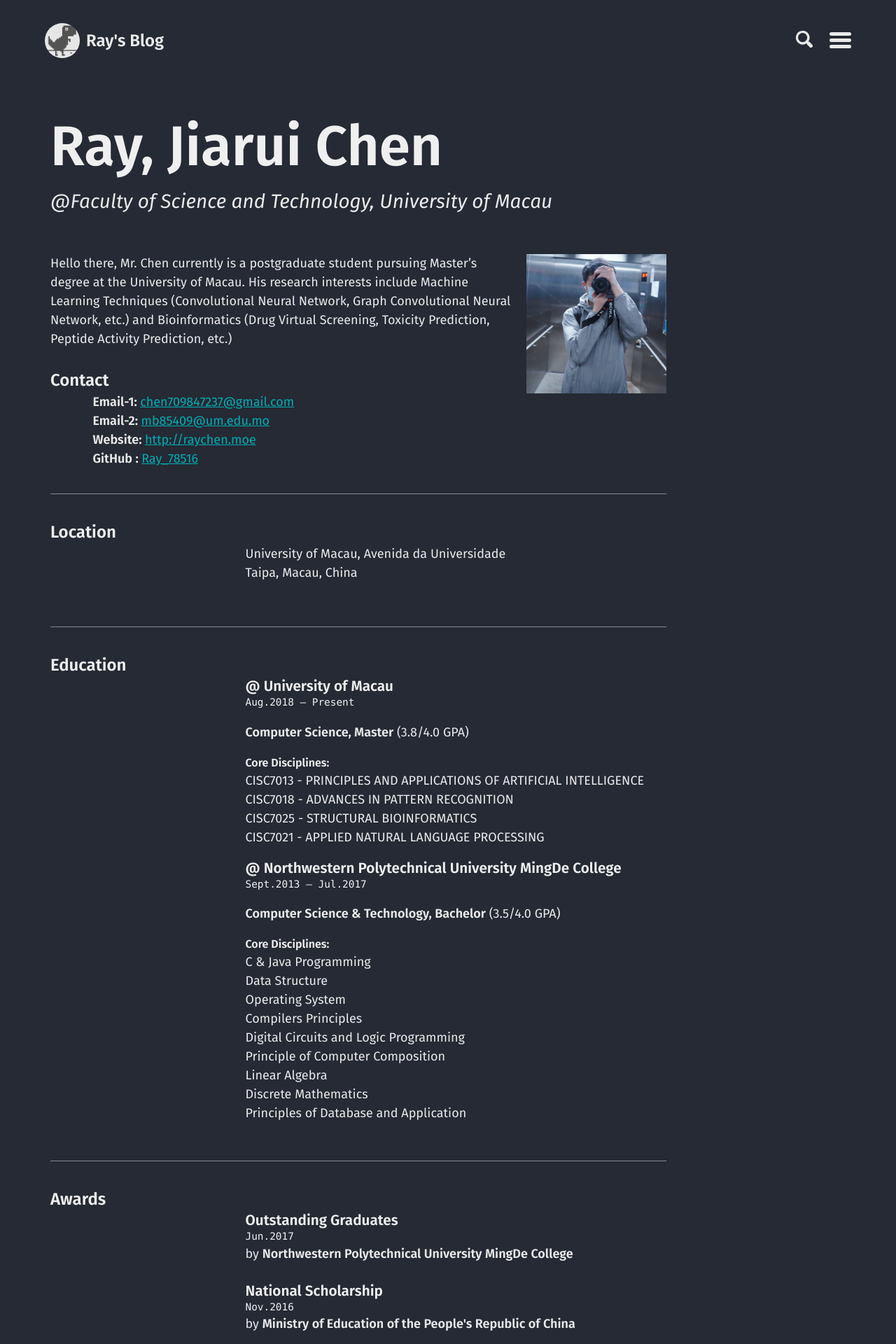
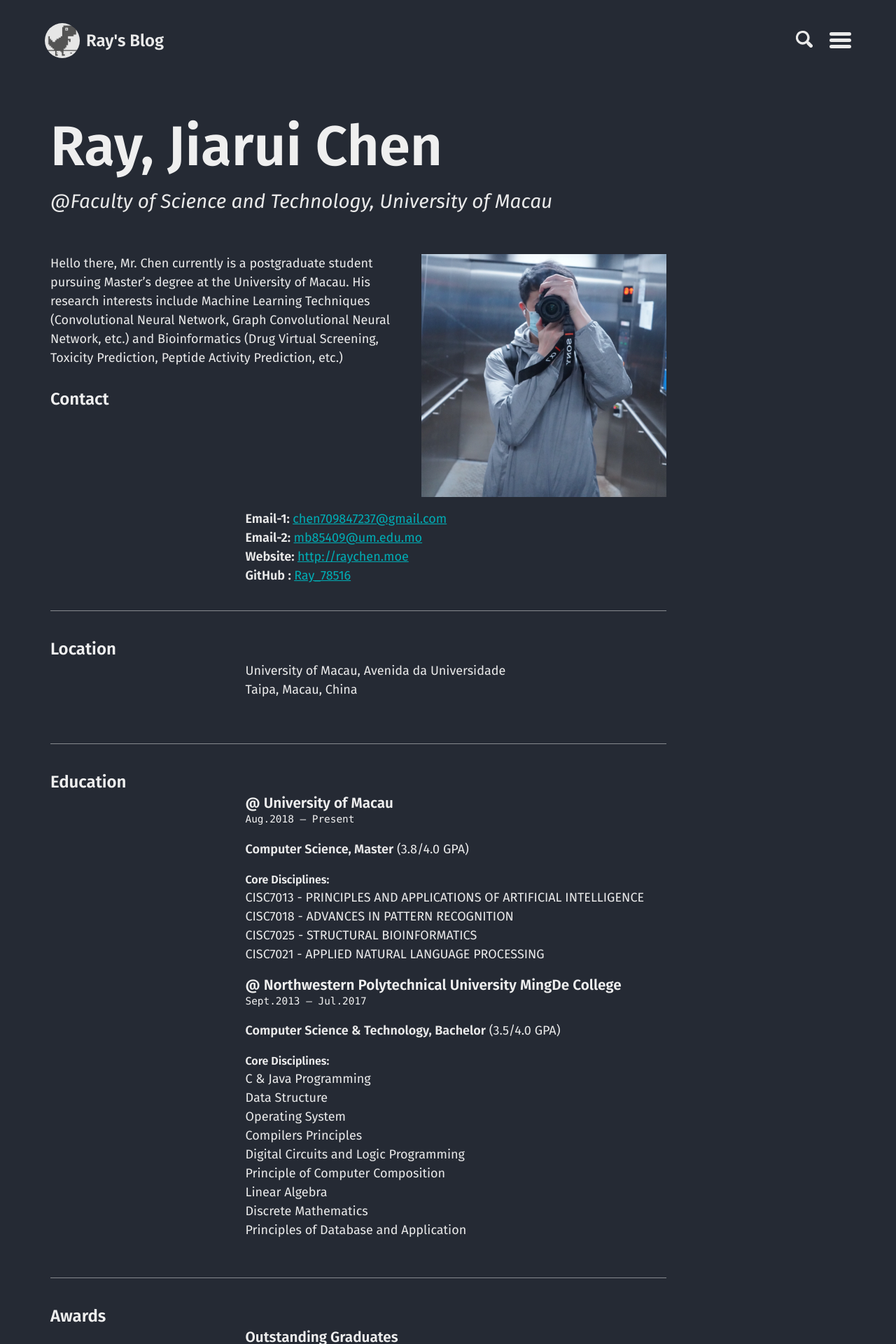
Before and after one commit to chen709847237/chen709847237, a Jekyll site: the page built from cv.md, in a window 1280 px wide. Shown: the top 1920 px of the page at 70% size. Built offline with Jekyll 4.4.1, drawn with Linux system fonts in a browser that asks for light colours.

Commit message:
Update cv.html

```diff
--- a/_layouts/cv.html
+++ b/_layouts/cv.html
@@ -10,7 +10,7 @@ layout: default
     <div>{{ content }}</div>
     <div>
 
-      <img src="/assets/img/self.jpeg" alt="mage-right" class="align-right" height="200" width="200" >
+      <img src="/assets/img/self.jpeg" alt="mage-right" class="align-right" height="350" width="350" >
 
       <div class="entries">
         {% include cv/basics.html %}
```
